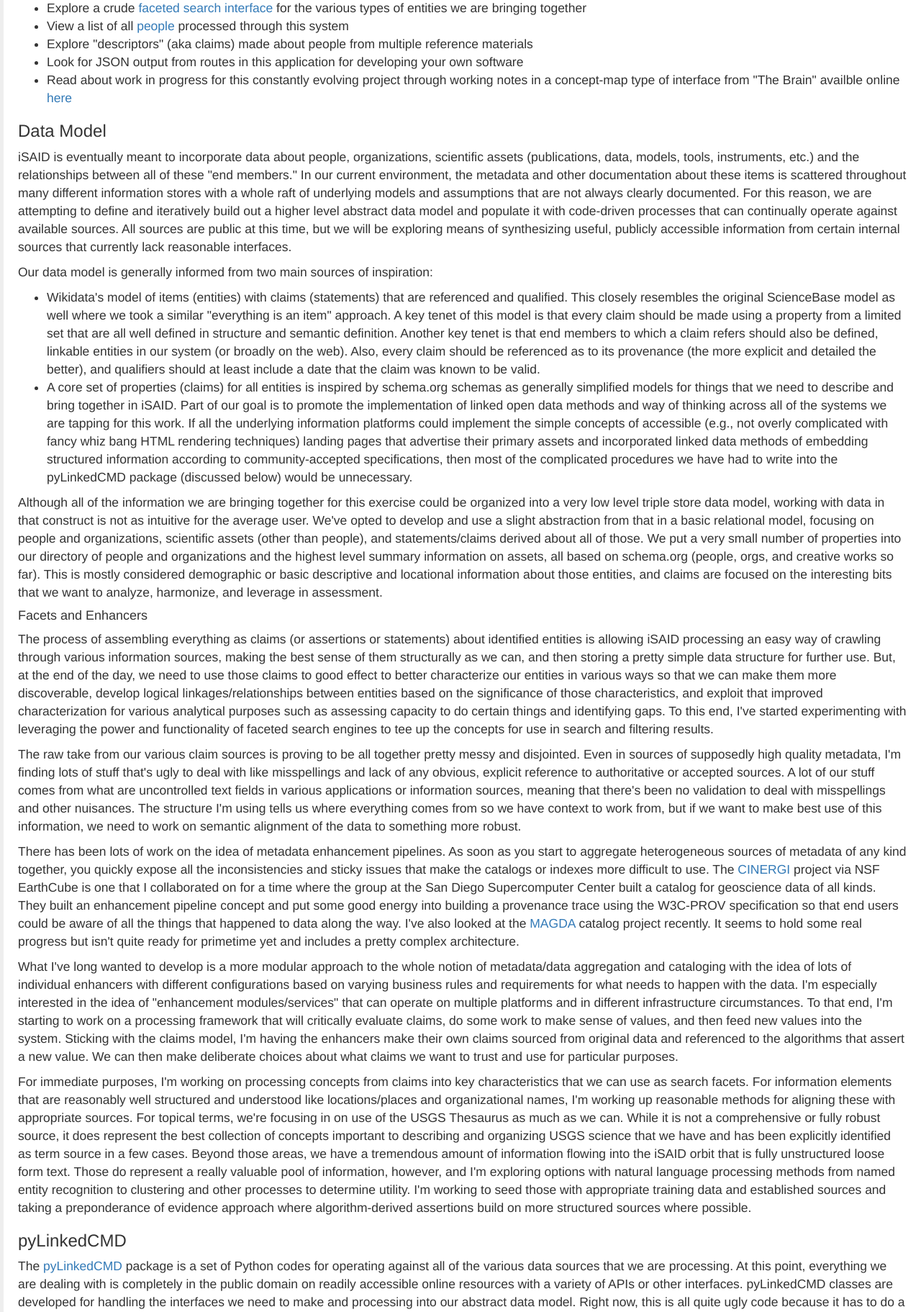
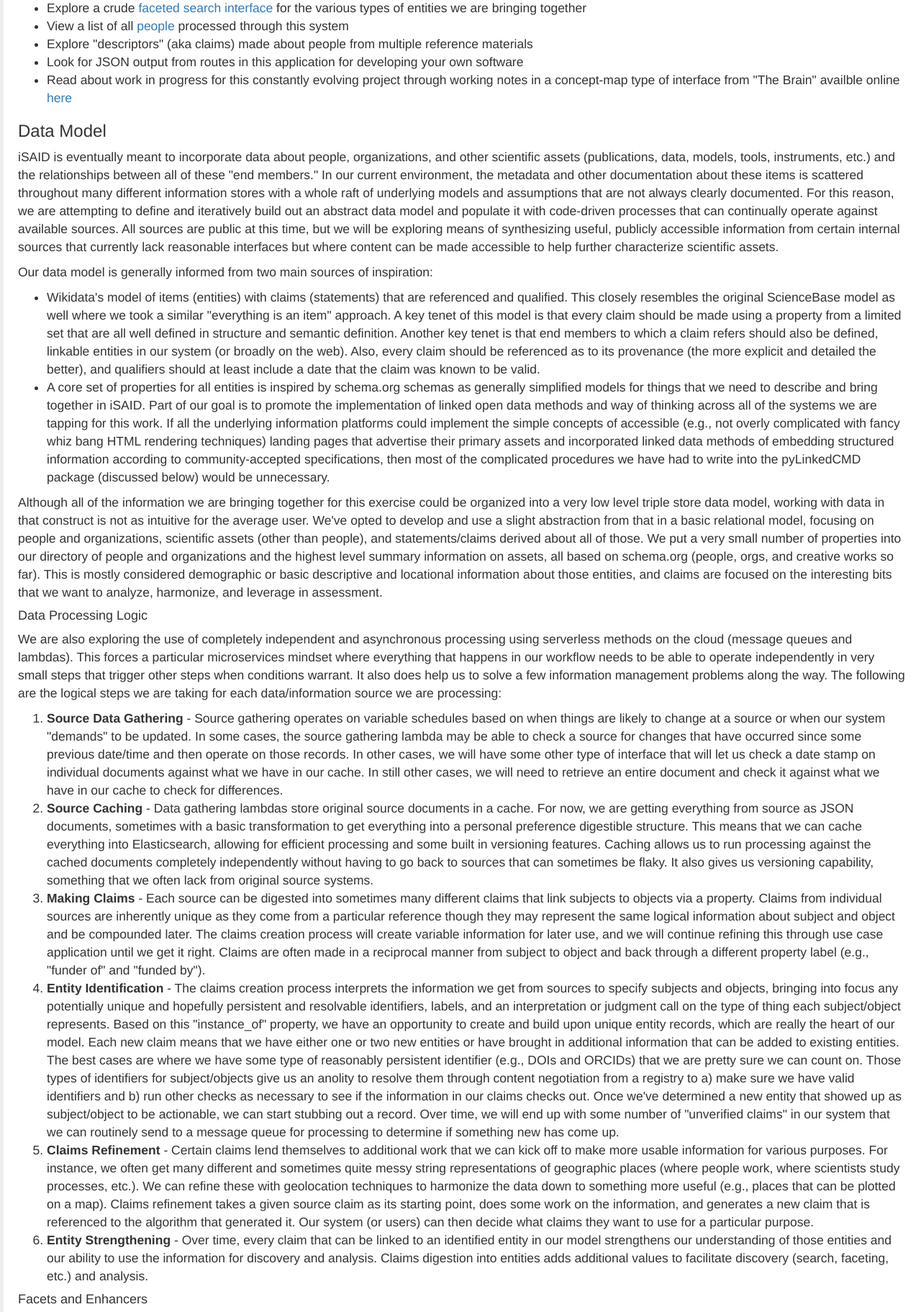
Before and after one commit to skybristol/isaid, a Flask app: template templates/home.html in a window 1280 px wide. Shown: the part 142-1965 px from the top of the page at 72% size. Run offline with Flask 2, Linux system fonts and the light colour scheme; the template is opened without the code that fills it, so the values that code supplies are empty; some libraries are stand-ins or nearby versions.

Commit message:
Added information on data workflow

```diff
--- a/templates/home.html
+++ b/templates/home.html
@@ -19,13 +19,26 @@
     </ul>
 
     <h3>Data Model</h3>
-    <p class="mb-0">iSAID is eventually meant to incorporate data about people, organizations, scientific assets (publications, data, models, tools, instruments, etc.) and the relationships between all of these "end members." In our current environment, the metadata and other documentation about these items is scattered throughout many different information stores with a whole raft of underlying models and assumptions that are not always clearly documented. For this reason, we are attempting to define and iteratively build out a higher level abstract data model and populate it with code-driven processes that can continually operate against available sources. All sources are public at this time, but we will be exploring means of synthesizing useful, publicly accessible information from certain internal sources that currently lack reasonable interfaces.</p>
+    <p class="mb-0">iSAID is eventually meant to incorporate data about people, organizations, and other scientific assets (publications, data, models, tools, instruments, etc.) and the relationships between all of these "end members." In our current environment, the metadata and other documentation about these items is scattered throughout many different information stores with a whole raft of underlying models and assumptions that are not always clearly documented. For this reason, we are attempting to define and iteratively build out an abstract data model and populate it with code-driven processes that can continually operate against available sources. All sources are public at this time, but we will be exploring means of synthesizing useful, publicly accessible information from certain internal sources that currently lack reasonable interfaces but where content can be made accessible to help further characterize scientific assets.</p>
     <p class="mb-0">Our data model is generally informed from two main sources of inspiration:</p>
     <ul>
         <li>Wikidata's model of items (entities) with claims (statements) that are referenced and qualified. This closely resembles the original ScienceBase model as well where we took a similar "everything is an item" approach. A key tenet of this model is that every claim should be made using a property from a limited set that are all well defined in structure and semantic definition. Another key tenet is that end members to which a claim refers should also be defined, linkable entities in our system (or broadly on the web). Also, every claim should be referenced as to its provenance (the more explicit and detailed the better), and qualifiers should at least include a date that the claim was known to be valid.</li>
-        <li>A core set of properties (claims) for all entities is inspired by schema.org schemas as generally simplified models for things that we need to describe and bring together in iSAID. Part of our goal is to promote the implementation of linked open data methods and way of thinking across all of the systems we are tapping for this work. If all the underlying information platforms could implement the simple concepts of accessible (e.g., not overly complicated with fancy whiz bang HTML rendering techniques) landing pages that advertise their primary assets and incorporated linked data methods of embedding structured information according to community-accepted specifications, then most of the complicated procedures we have had to write into the pyLinkedCMD package (discussed below) would be unnecessary.</li>
+        <li>A core set of properties for all entities is inspired by schema.org schemas as generally simplified models for things that we need to describe and bring together in iSAID. Part of our goal is to promote the implementation of linked open data methods and way of thinking across all of the systems we are tapping for this work. If all the underlying information platforms could implement the simple concepts of accessible (e.g., not overly complicated with fancy whiz bang HTML rendering techniques) landing pages that advertise their primary assets and incorporated linked data methods of embedding structured information according to community-accepted specifications, then most of the complicated procedures we have had to write into the pyLinkedCMD package (discussed below) would be unnecessary.</li>
     </ul>
     <p class="mb-0">Although all of the information we are bringing together for this exercise could be organized into a very low level triple store data model, working with data in that construct is not as intuitive for the average user. We've opted to develop and use a slight abstraction from that in a basic relational model, focusing on people and organizations, scientific assets (other than people), and statements/claims derived about all of those. We put a very small number of properties into our directory of people and organizations and the highest level summary information on assets, all based on schema.org (people, orgs, and creative works so far). This is mostly considered demographic or basic descriptive and locational information about those entities, and claims are focused on the interesting bits that we want to analyze, harmonize, and leverage in assessment.</p>
+
+    <h4>Data Processing Logic</h4>
+
+    <p class="mb-0">We are also exploring the use of completely independent and asynchronous processing using serverless methods on the cloud (message queues and lambdas). This forces a particular microservices mindset where everything that happens in our workflow needs to be able to operate independently in very small steps that trigger other steps when conditions warrant. It also does help us to solve a few information management problems along the way. The following are the logical steps we are taking for each data/information source we are processing:</p>
+
+    <ol>
+        <li><strong>Source Data Gathering</strong> - Source gathering operates on variable schedules based on when things are likely to change at a source or when our system "demands" to be updated. In some cases, the source gathering lambda may be able to check a source for changes that have occurred since some previous date/time and then operate on those records. In other cases, we will have some other type of interface that will let us check a date stamp on individual documents against what we have in our cache. In still other cases, we will need to retrieve an entire document and check it against what we have in our cache to check for differences.</li>
+        <li><strong>Source Caching</strong> - Data gathering lambdas store original source documents in a cache. For now, we are getting everything from source as JSON documents, sometimes with a basic transformation to get everything into a personal preference digestible structure. This means that we can cache everything into Elasticsearch, allowing for efficient processing and some built in versioning features. Caching allows us to run processing against the cached documents completely independently without having to go back to sources that can sometimes be flaky. It also gives us versioning capability, something that we often lack from original source systems.</li>
+        <li><strong>Making Claims</strong> - Each source can be digested into sometimes many different claims that link subjects to objects via a property. Claims from individual sources are inherently unique as they come from a particular reference though they may represent the same logical information about subject and object and be compounded later. The claims creation process will create variable information for later use, and we will continue refining this through use case application until we get it right. Claims are often made in a reciprocal manner from subject to object and back through a different property label (e.g., "funder of" and "funded by").</li>
+        <li><strong>Entity Identification</strong> - The claims creation process interprets the information we get from sources to specify subjects and objects, bringing into focus any potentially unique and hopefully persistent and resolvable identifiers, labels, and an interpretation or judgment call on the type of thing each subject/object represents. Based on this "instance_of" property, we have an opportunity to create and build upon unique entity records, which are really the heart of our model. Each new claim means that we have either one or two new entities or have brought in additional information that can be added to existing entities. The best cases are where we have some type of reasonably persistent identifier (e.g., DOIs and ORCIDs) that we are pretty sure we can count on. Those types of identifiers for subject/objects give us an anolity to resolve them through content negotiation from a registry to a) make sure we have valid identifiers and b) run other checks as necessary to see if the information in our claims checks out. Once we've determined a new entity that showed up as subject/object to be actionable, we can start stubbing out a record. Over time, we will end up with some number of "unverified claims" in our system that we can routinely send to a message queue for processing to determine if something new has come up.</li>
+        <li><strong>Claims Refinement</strong> - Certain claims lend themselves to additional work that we can kick off to make more usable information for various purposes. For instance, we often get many different and sometimes quite messy string representations of geographic places (where people work, where scientists study processes, etc.). We can refine these with geolocation techniques to harmonize the data down to something more useful (e.g., places that can be plotted on a map). Claims refinement takes a given source claim as its starting point, does some work on the information, and generates a new claim that is referenced to the algorithm that generated it. Our system (or users) can then decide what claims they want to use for a particular purpose.</li>
+        <li><strong>Entity Strengthening</strong> - Over time, every claim that can be linked to an identified entity in our model strengthens our understanding of those entities and our ability to use the information for discovery and analysis. Claims digestion into entities adds additional values to facilitate discovery (search, faceting, etc.) and analysis.</li>
+    </ol>
 
     <h4>Facets and Enhancers</h4>
     <p class="mb-0">The process of assembling everything as claims (or assertions or statements) about identified entities is allowing iSAID processing an easy way of crawling through various information sources, making the best sense of them structurally as we can, and then storing a pretty simple data structure for further use. But, at the end of the day, we need to use those claims to good effect to better characterize our entities in various ways so that we can make them more discoverable, develop logical linkages/relationships between entities based on the significance of those characteristics, and exploit that improved characterization for various analytical purposes such as assessing capacity to do certain things and identifying gaps. To this end, I've started experimenting with leveraging the power and functionality of faceted search engines to tee up the concepts for use in search and filtering results.</p>
```
